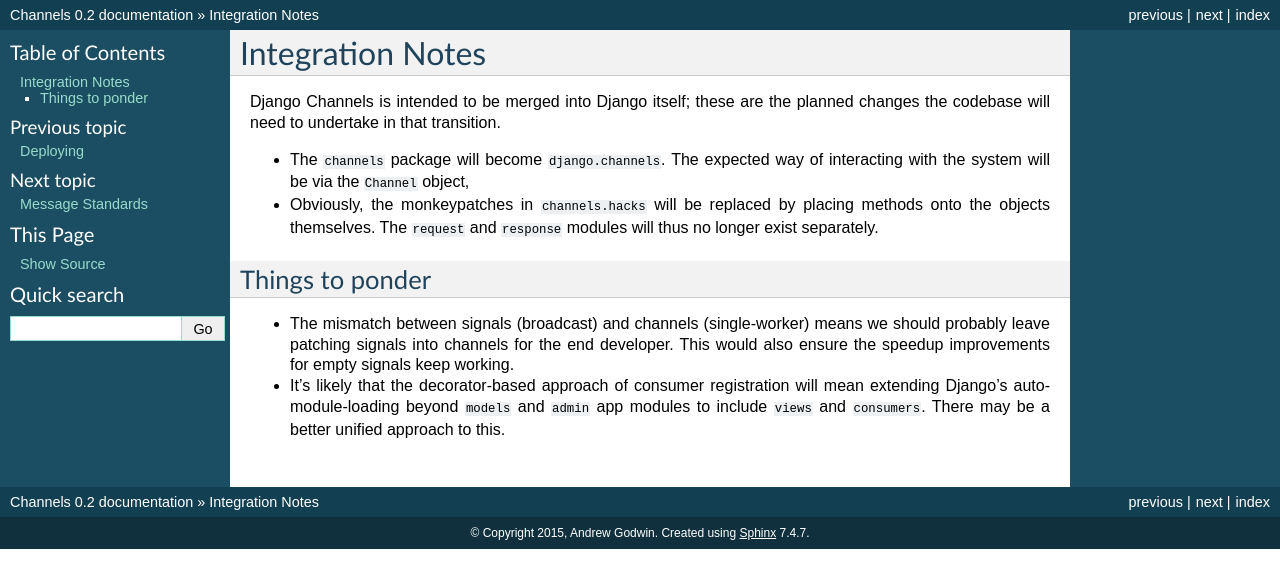
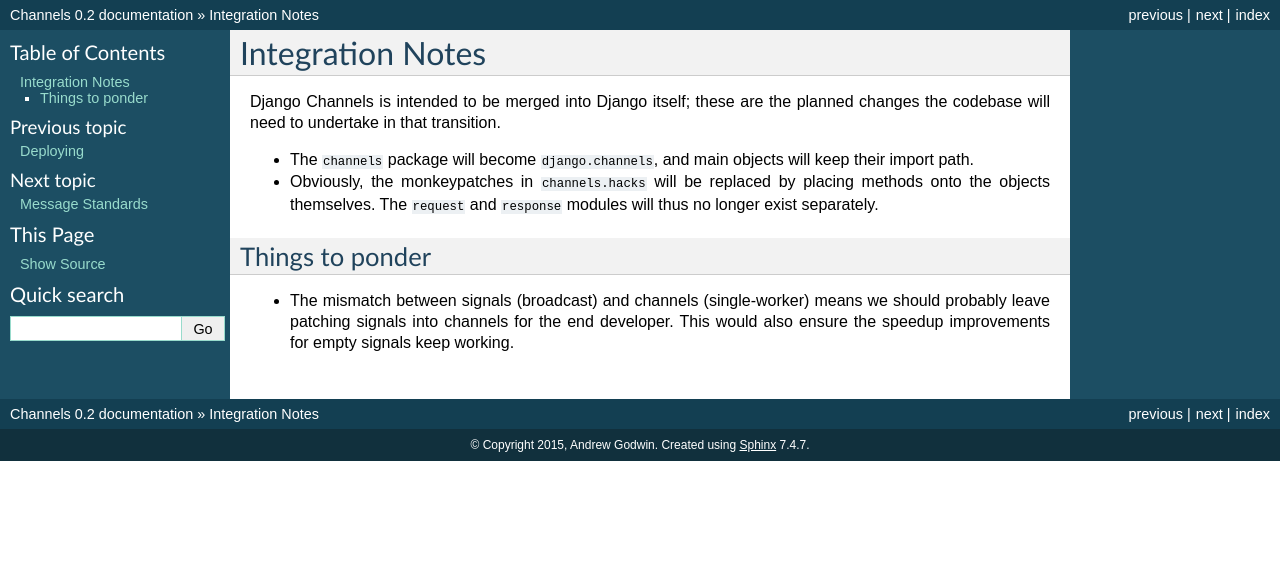
Before and after one commit to phillipchain/DjangoChannels, a Sphinx documentation site: the page built from docs/integration-changes.rst, in a window 1280 px wide. Shown: the top 588 px of the page. Built offline with Sphinx 7.4.7, drawn with Linux system fonts in a browser that asks for light colours.

Commit message:
Remove old note

```diff
--- a/docs/integration-changes.rst
+++ b/docs/integration-changes.rst
@@ -4,8 +4,7 @@
 Django Channels is intended to be merged into Django itself; these are the
 planned changes the codebase will need to undertake in that transition.
 
-* The ``channels`` package will become ``django.channels``. The expected way
-  of interacting with the system will be via the ``Channel`` object,
+* The ``channels`` package will become ``django.channels``, and main objects will keep their import path.
 
 * Obviously, the monkeypatches in ``channels.hacks`` will be replaced by
   placing methods onto the objects themselves. The ``request`` and ``response``
@@ -17,8 +16,3 @@
 * The mismatch between signals (broadcast) and channels (single-worker) means
   we should probably leave patching signals into channels for the end developer.
   This would also ensure the speedup improvements for empty signals keep working.
-
-* It's likely that the decorator-based approach of consumer registration will
-  mean extending Django's auto-module-loading beyond ``models`` and
-  ``admin`` app modules to include ``views`` and ``consumers``. There may be
-  a better unified approach to this.
```
